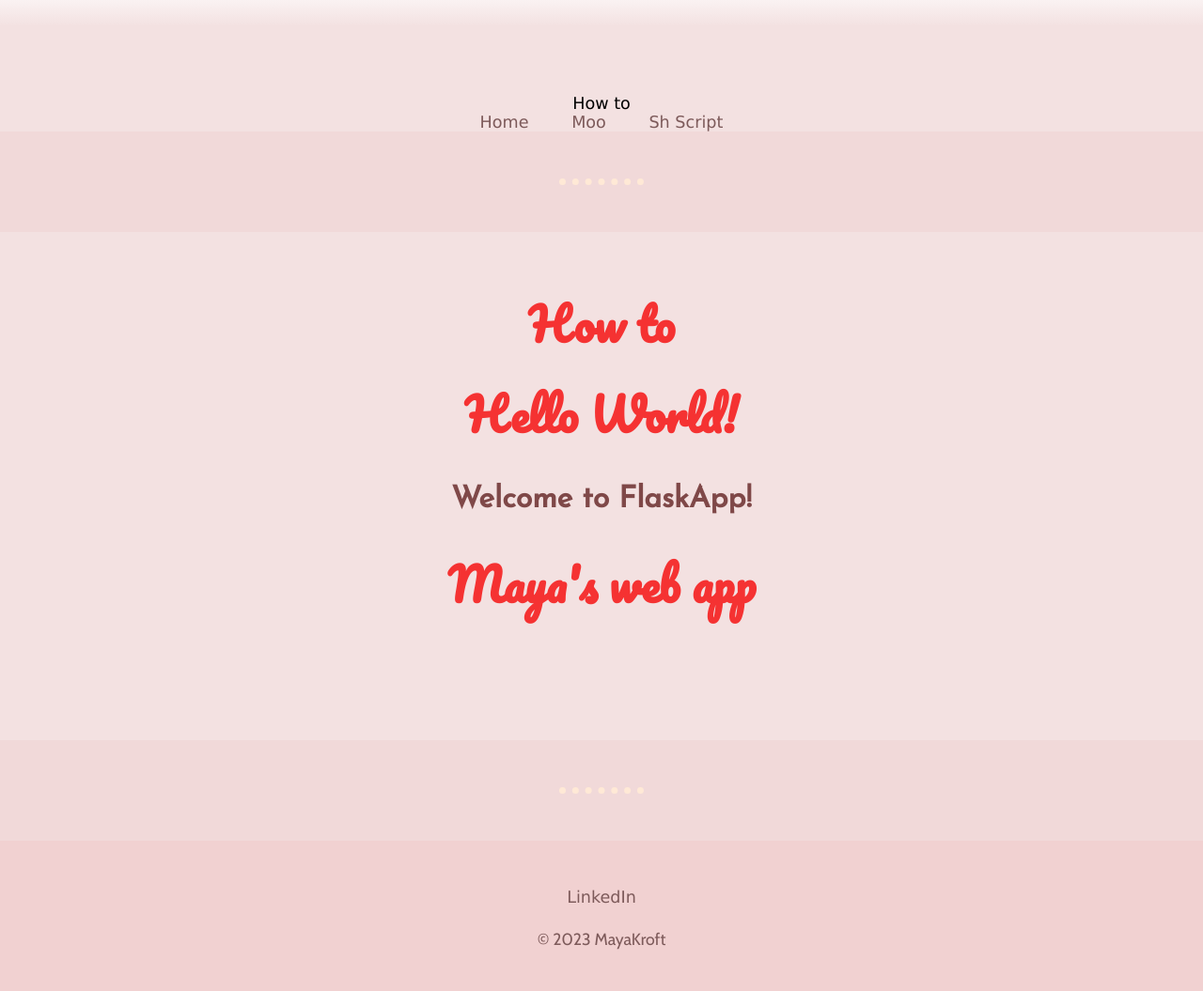
After one commit to MayaKroft/CD, a Flask app: template templates/instructions.html in a window 1280 px wide. The commit adds this page. Shown: the whole page at 94% size. Run offline with Flask 2, Linux system fonts and the light colour scheme; the template is opened without the code that fills it, so the values that code supplies are empty.

Commit message:
templates update

```diff
--- a/static/css/style.css
+++ b/static/css/style.css
@@ -1,9 +1,138 @@
+/********************TAG SELECTORS********************/
+
 body {
-  padding: 10%;
-  background-color: rgb(245, 118, 217);
+  margin: 0;
+  text-align: center;
+  font-family: verdana, helvetica, sans-serif;
+  font-size: 1.1em;
+  background-color: #f1d9d9;
 }
 
+/*margin 0 auto 0 auto will align to center horizontal. auto 0 auto 0 vertical*/
+h1 {
+  margin: 0 auto 0 auto;
+  font-family: 'Pacifico', cursive;
+  color: #f53232;
+  font-size: 3rem;
+  line-height: 2;
+  position: relative;
+  z-index: +1;
+}
 
-.container {
-  margin: 100px;
+h2 {
+  font-family: 'Josefin Sans', sans-serif;
+  color: #7f4848;
+  font-size: 2rem;
+  position: relative;
+  z-index: +1;
 }
+
+h3 {
+  font-family: 'Josefin Sans', sans-serif;
+  color: #7f4848;
+}
+
+hr {
+  margin-top: 50px;
+  margin-bottom: 50px;
+}
+
+hr {
+  border-style: dotted none none none;
+  border-color: #ffe9d6;
+  border-width: 7px;
+  width: 7%;
+}
+
+p {
+  font-family: 'Cabin', sans-serif;
+  color: #7D5A5A;
+
+  line-height: 2;
+}
+
+a {
+  color: #7D5A5A;
+  margin: 0 20px;
+  text-decoration: none;
+}
+
+a:hover {
+  text-decoration: underline;
+}
+
+label {
+  font-family: 'Cabin', sans-serif;
+  color: #7D5A5A;
+
+  line-height: 2;
+}
+
+form {
+  background-color: #f3e1e1;
+}
+
+/********************CLASS SELECTORS********************/
+.bottom {
+  background-color: #f1d1d1;
+  padding-top: 50px;
+  padding-bottom: 20px;
+}
+
+.png {
+  width: 30%;
+  border-radius: 100%;
+  float: left;
+  margin-right: 30px;
+}
+
+.btn {
+  background: #FAF2F2;
+  background-image: -webkit-linear-gradient(top, #FAF2F2, #F1D1D1);
+  background-image: -moz-linear-gradient(top, #FAF2F2, #F1D1D1);
+  background-image: -ms-linear-gradient(top, #FAF2F2, #F1D1D1);
+  background-image: -o-linear-gradient(top, #FAF2F2, #F1D1D1);
+  background-image: -webkit-gradient(to bottom, #FAF2F2, #F1D1D1);
+  -webkit-border-radius: 20px;
+  -moz-border-radius: 20px;
+  border-radius: 20px;
+  color: #7f4848;
+  font-family: Verdana;
+  font-size: 1em;
+  font-weight: 100;
+  padding: 10px 20px;
+  border: solid #7f4848 1px;
+  text-decoration: none;
+  display: inline-block;
+  cursor: pointer;
+  text-align: center;
+  margin-top: 50px;
+}
+
+.btn:hover {
+  border: solid #FFE5E5 5px;
+  background: #FFE5E5;
+  background-image: -webkit-linear-gradient(top, #FFE5E5, #EDAAAA);
+  background-image: -moz-linear-gradient(top, #FFE5E5, #EDAAAA);
+  background-image: -ms-linear-gradient(top, #FFE5E5, #EDAAAA);
+  background-image: -o-linear-gradient(top, #FFE5E5, #EDAAAA);
+  background-image: -webkit-gradient(to bottom, #FFE5E5, #EDAAAA);
+  -webkit-border-radius: 20px;
+  -moz-border-radius: 20px;
+  border-radius: 20px;
+  text-decoration: none;
+}
+
+.middle {
+  background-color: #f3e1e1;
+  margin: 0 auto 0 auto;
+  padding-top: 50px;
+  padding-bottom: 100px;
+}
+
+.top {
+  background-color: #faf2f2;
+  background-image: linear-gradient(180deg, #faf2f2, #f3e1e1, #f3e1e1, #f3e1e1, #f3e1e1, #f3e1e1);
+  position: relative;
+  padding-top: 100px;
+}
--- a/templates/base.html
+++ b/templates/base.html
@@ -1,28 +1,37 @@
 <!DOCTYPE html>
 <html lang="en">
   <head>
-    <title>{{title}}</title>
+    <title>{% block title %} {% endblock %} -CD</title>
     <link rel="stylesheet" href="{{ url_for('static', filename='css/style.css') }}", type="text/css">
+    <link rel="preconnect" href="https://fonts.googleapis.com">
+    <link rel="preconnect" href="https://fonts.gstatic.com" crossorigin>
+    <link href="https://fonts.googleapis.com/css2?family=Cabin&family=Josefin+Sans&family=Pacifico&display=swap" rel="stylesheet">
+
   </head>
   <body>
-    <header>
-      <div class="container">
-        <h1>{{data.h1}}</h1>
-        <h1 class="logo">Maya's web app</h1>
-        <strong><nav>
-          <ul class="menu">
-            <li><a href="/">Home</a></li>
-            <li><a href="/cow">Moo</a></li>
-          </ul>
-        </nav></strong>
-        <p>
-            {{data.p}}
-        </p>
-      </div>
+    <header class="top">
+      {% block header %}
+      {% endblock %}
+      <nav>
+        <a href="{{ url_for('index') }}">Home</a>
+        <a href="{{ url_for('index') }}">Moo</a>
+        <a href="{{ url_for('sh') }}">Sh Script</a>
+      </nav>
     </header>
-    <div class="container">
+    <hr>
+    <div class="middle">
       {% block content %}
+      <h1> {{ data.h1 }} </h1>
+      <p> {{ data.text }} </p>
       {% endblock %}
     </div>
+    <hr>
+    <div class="bottom">
+      {% block footer %}
+      <a class="footer-link" href="https://www.linkedin.com/in/maya-kroft/">LinkedIn</a>
+      <p>© 2023 MayaKroft</p>
+      {% endblock %}
+    </div>
+
   </body>
 </html>
--- /dev/null
+++ b/templates/instructions.html
@@ -0,0 +1,13 @@
+{% extends 'base.html' %}
+{% block title %} {{ data.instruction }} {% endblock %}
+
+{% block content %}
+    <h1>{% block header %} How to {{ date.instruction }}{% endblock %}</h1>
+    <h1>Hello World!</h1>
+    <h2>Welcome to FlaskApp!</h2>
+    <h1>{{data.h2}}</h1>
+    <h1 class="logo">Maya's web app</h1>
+    <p>
+        {{data.p}}
+    </p>
+{% endblock %}
```
Also changed, not shown: main.py (+4 -3 lines), readme.md (added).
